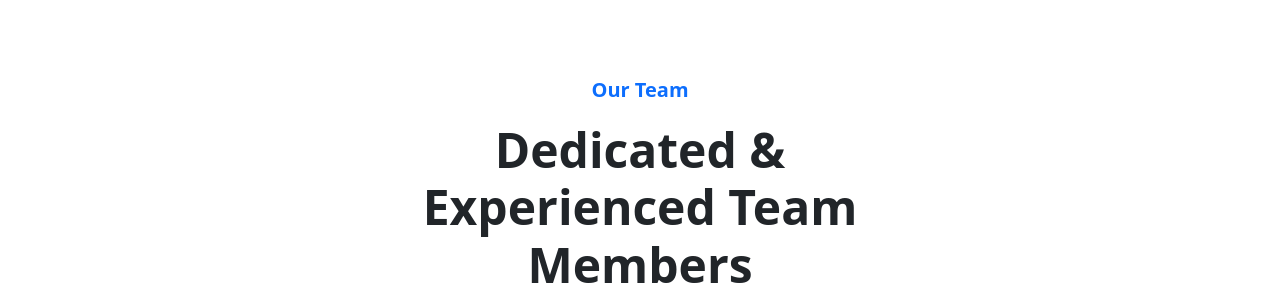
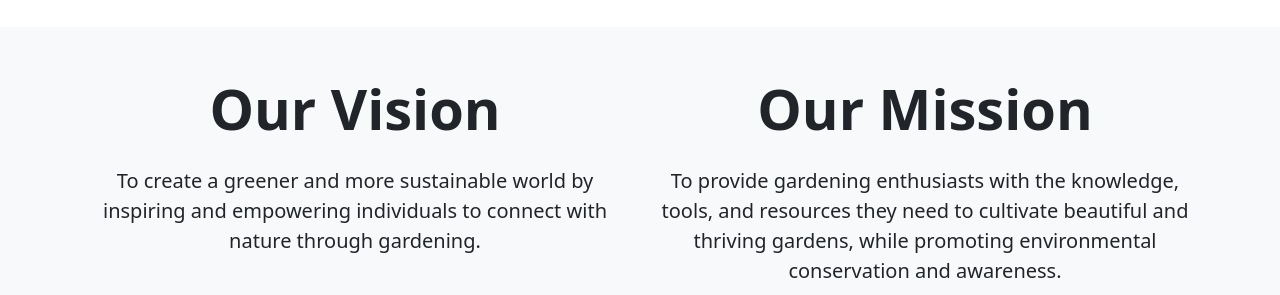
Before and after one commit to MigaraThiyunuwan/GardenGURU, a PHP site: page /php/AboutUs.php in a window 1280 px wide; the page is wider, and only the part inside the window is pictured. Shown: the part 1389-1684 px from the top of that part. Run offline with PHP 8.4, Linux system fonts and the light colour scheme; some libraries are stand-ins or nearby versions.

Commit message:
add vision and mission to about us page

```diff
--- a/php/AboutUs.php
+++ b/php/AboutUs.php
@@ -138,6 +138,24 @@
         </div>
     </div>
     <!-- About End -->
+
+
+ <!-- Vision and Mission Grid Start -->
+ <div class="container-xxl py-5 bg-light">
+        <div class="container">
+            <div class="row g-4 justify-content-center">
+                <div class="col-lg-6 col-md-8 text-center wow fadeInUp" data-wow-delay="0.1s">
+                    <h2 class="display-4 mb-4">Our Vision</h2>
+                    <p class="lead">To create a greener and more sustainable world by inspiring and empowering individuals to connect with nature through gardening.</p>
+                </div>
+                <div class="col-lg-6 col-md-8 text-center wow fadeInUp" data-wow-delay="0.3s">
+                    <h2 class="display-4 mb-4">Our Mission</h2>
+                    <p class="lead">To provide gardening enthusiasts with the knowledge, tools, and resources they need to cultivate beautiful and thriving gardens, while promoting environmental conservation and awareness.</p>
+                </div>
+            </div>
+        </div>
+    </div>
+    <!-- Vision and Mission Grid End -->
 
         <!-- Team Start -->
         <div class="container-xxl py-5">
```
